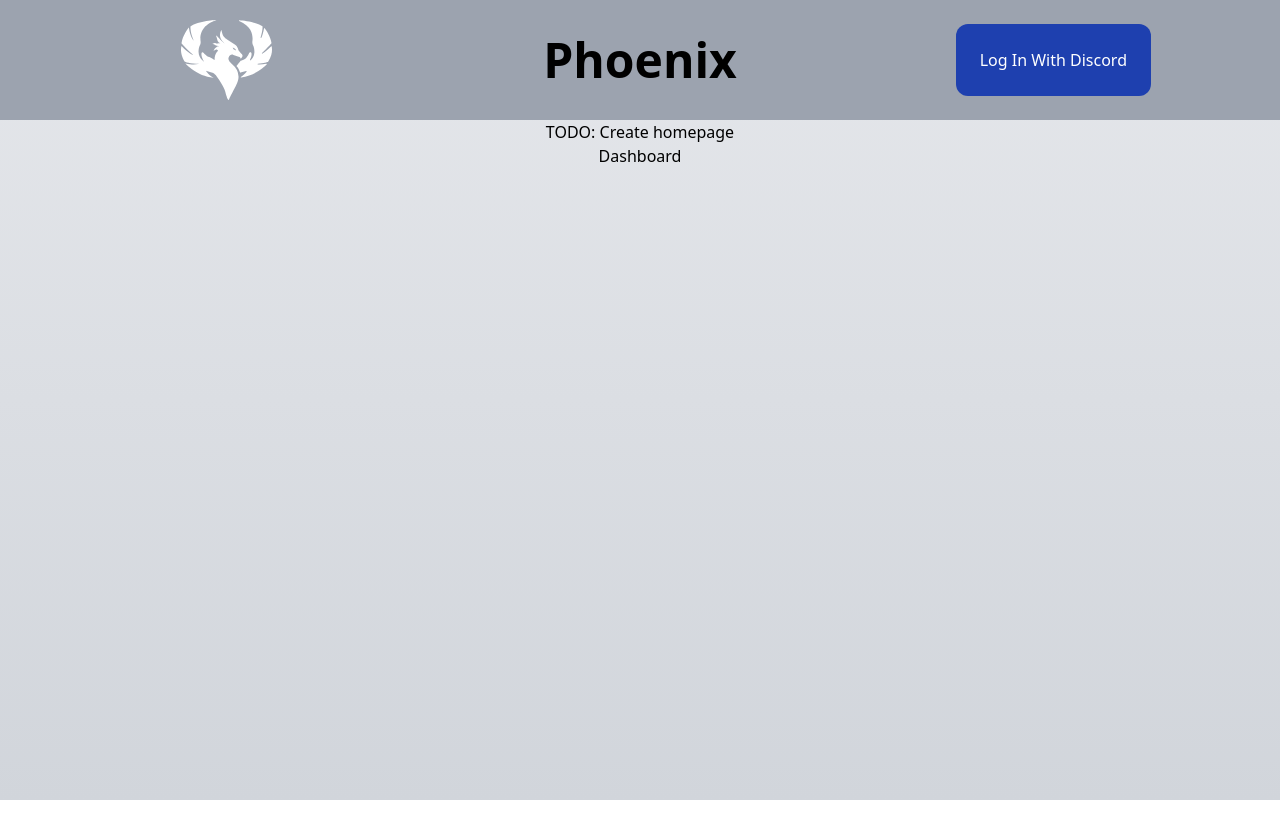
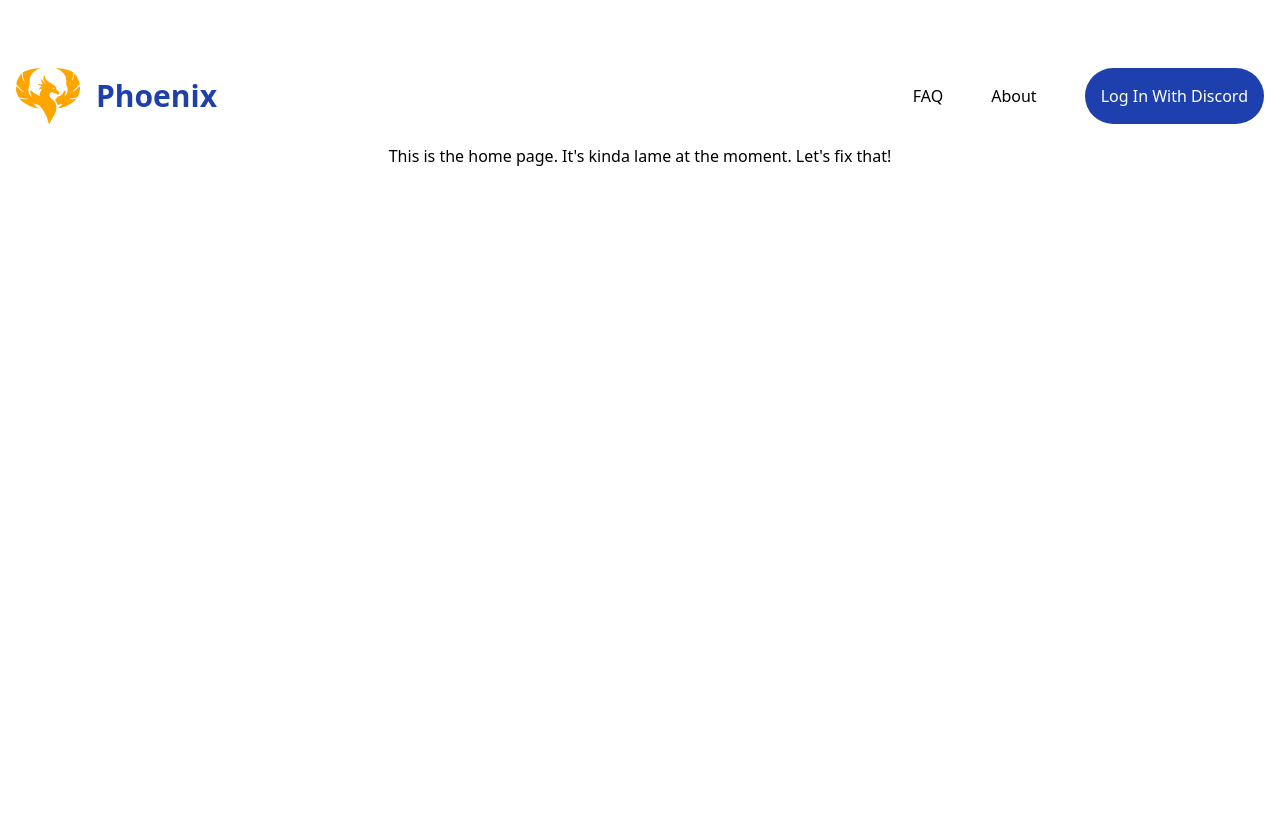
Before and after one commit to fmailscammer/phoenix-site, a React (Create React App) app: page / in a window 1280 px wide. Shown: the top 838 px of the page. Before the commit the page ends 800 px from the top, so only its background shows below. Built offline with nearby package versions, Linux system fonts and the light colour scheme; no server answers.

Commit message:
Update content and css on Navbar

```diff
--- a/public/index.html
+++ b/public/index.html
@@ -23,9 +23,7 @@
     -->
     <title>Phoenix</title>
   </head>
-  <body
-    class="min-h-screen bg-gradient-to-b from-gray-200 to-gray-300 font-sans"
-  >
+  <body class="min-h-screen font-sans">
     <noscript>You need to enable JavaScript to run this app.</noscript>
     <div id="root"></div>
     <!--
--- a/src/App.js
+++ b/src/App.js
@@ -8,8 +8,8 @@ import Home from "./pages/Home";
 function App() {
   return (
     <div className="App">
-      <Navbar />
       <Router>
+        <Navbar />
         <Switch>
           <Route exact path="/" component={Home} />
           <Route exact path="/dashboard" component={Dashboard} />
--- a/src/components/Navbar.js
+++ b/src/components/Navbar.js
@@ -1,22 +1,27 @@
 import React from "react";
+import { Link } from "react-router-dom";
 import Logo from "../logo.svg";
 import AuthButton from "./buttons/AuthButton";
 
 const Navbar = () => {
   return (
-    <div className="flex p-5 bg-gray-400">
-      <div className="w-20 h-20 my-auto flex justify-center flex-1">
+    <nav className="container flex items-center py-4 mt-4 sm:mt-12 mx-auto">
+      <div className="w-16 h-16 py-1 flex logo-color">
         <img src={Logo} alt="Phoenix Logo" />
       </div>
-      <div className="my-auto flex justify-center flex-1">
-        <h1 className="animate__animated animate__fadeInDown font-bold my-auto text-5xl text-purple">
-          Phoenix
-        </h1>
-      </div>
-      <div className="my-auto flex justify-center flex-1">
+      <h1 className="animate__animated animate__fadeInDown font-bold my-auto mx-4 text-blue-800 text-3xl">
+        Phoenix
+      </h1>
+      <div className="my-auto flex justify-end flex-1 gap-12">
+        <Link className="my-auto" to="/">
+          FAQ
+        </Link>
+        <Link className="my-auto" to="/">
+          About
+        </Link>
         <AuthButton />
       </div>
-    </div>
+    </nav>
   );
 };
 
--- a/src/components/buttons/AuthButton.js
+++ b/src/components/buttons/AuthButton.js
@@ -1,5 +1,6 @@
 import { useAuth0 } from "@auth0/auth0-react";
 import React from "react";
+import { Link } from "react-router-dom";
 import LoginButton from "./LoginButton";
 import LogoutButton from "./LogoutButton";
 
@@ -9,16 +10,16 @@ const AuthButton = () => {
   if (isAuthenticated) {
     return (
       <div className="flex">
-        <a href="/" className="flex mx-2">
+        <Link to="/dashboard" className="flex mx-2">
           <img
             className="transition-all
-                        transform w-16 h-16 moverflow-hidden
+                        transform w-14 h-14 moverflow-hidden
                         my-auto rounded-full scale-100 hover:scale-90"
             src={user.picture}
             alt="user icon"
-          />{" "}
+          />
           {/* <div className="p-6 m-auto">{user.name}</div> */}
-        </a>
+        </Link>
         <LogoutButton />
       </div>
     );
--- a/src/components/buttons/loginButton.js
+++ b/src/components/buttons/loginButton.js
@@ -6,7 +6,7 @@ const LoginButton = () => {
 
   return (
     <button
-      className="w-max p-6 text-white bg-blue-800 rounded-xl border-indigo-700 hover:bg-blue-900 hover:border-indigo-900 transition-all"
+      className="w-max h-auto p-4 text-white bg-blue-800 rounded-full border-indigo-700 hover:bg-blue-900 hover:border-indigo-900 transition-all"
       onClick={() => loginWithRedirect()}
     >
       Log In With Discord
--- a/src/components/buttons/logoutButton.js
+++ b/src/components/buttons/logoutButton.js
@@ -5,7 +5,10 @@ const LogoutButton = () => {
   const { logout } = useAuth0();
 
   return (
-    <button className="w-max p-6 text-white bg-blue-800 rounded-xl border-indigo-700 hover:bg-blue-900 hover:border-indigo-900 transition-all" onClick={() => logout({ returnTo: window.location.origin })}>
+    <button
+      className="w-max h-auto p-4 text-white bg-blue-800 rounded-full border-indigo-700 hover:bg-blue-900 hover:border-indigo-900 transition-all"
+      onClick={() => logout({ returnTo: window.location.origin })}
+    >
       Log Out
     </button>
   );
--- a/src/index.css
+++ b/src/index.css
@@ -5,6 +5,11 @@
 @layer utilities {
   .grid-auto-wrap {
     grid-template-columns: repeat(auto-fit, minmax(390px, 1fr));
+  }
+
+  .logo-color {
+    filter: brightness(0) saturate(100%) invert(72%) sepia(15%) saturate(7486%)
+      hue-rotate(358deg) brightness(100%) contrast(109%);
   }
 }
 
--- a/src/pages/Home.js
+++ b/src/pages/Home.js
@@ -1,12 +1,11 @@
 import React from "react";
-import { Link } from "react-router-dom";
 
 const Home = () => {
   return (
     <div>
-      TODO: Create homepage
-      <br />
-      <Link to="/dashboard">Dashboard</Link>
+      <p>
+        This is the home page. It's kinda lame at the moment. Let's fix that!
+      </p>
     </div>
   );
 };
--- a/tailwind.config.js
+++ b/tailwind.config.js
@@ -3,6 +3,10 @@ module.exports = {
   darkMode: false, // or 'media' or 'class'
   theme: {
     extend: {},
+    container: {
+      center: true,
+      padding: "1rem",
+    },
   },
   variants: {
     extend: {
```
